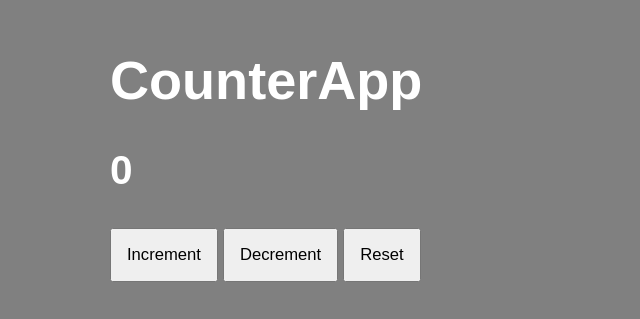
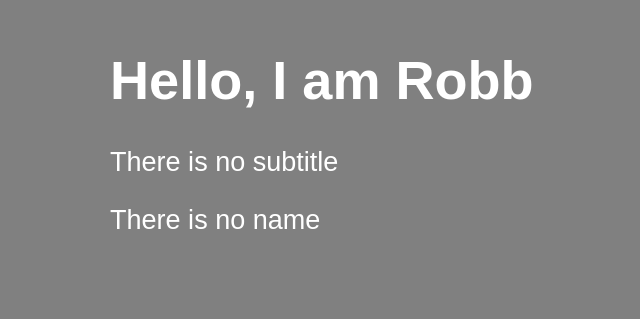
Before and after one commit to Melldok/React_Hooks, a React (Vite) app in the folder Exercises/03-counter-app-vite/: page / in a window 1280 px wide. Shown: the part 135-454 px from the top of the page, without its empty margins (38-678 px from the left). Built offline with nearby package versions, Linux system fonts and the light colour scheme.

Commit message:
Preparing for component testing

```diff
--- a/Exercises/03-counter-app-vite/package.json
+++ b/Exercises/03-counter-app-vite/package.json
@@ -17,6 +17,7 @@
   "devDependencies": {
     "@babel/core": "^7.20.5",
     "@babel/preset-env": "^7.20.2",
+    "@testing-library/react": "^13.4.0",
     "@types/jest": "^29.2.3",
     "@types/react": "^18.0.24",
     "@types/react-dom": "^18.0.8",
--- a/Exercises/03-counter-app-vite/src/FirstApp.jsx
+++ b/Exercises/03-counter-app-vite/src/FirstApp.jsx
@@ -1,7 +1,7 @@
 import React from 'react'
 import PropTypes from 'prop-types';
 
-export const FirstApp = ( {title, subtitle} ) => {
+export const FirstApp = ( {title, subtitle, name} ) => {
 
 
 
@@ -9,6 +9,7 @@ export const FirstApp = ( {title, subtitle} ) => {
         <>
             <h1>{title}</h1>
             <p>{subtitle}</p>
+            <p> {name} </p>
         </>
   )
 }
@@ -22,5 +23,7 @@ FirstApp.propTypes = {
 
 // If there are no speficication on the props, use these defaults
 FirstApp.defaultProps = {
+
     subtitle: 'There is no subtitle',
+    name: 'There is no name'
 }
--- a/Exercises/03-counter-app-vite/src/main.jsx
+++ b/Exercises/03-counter-app-vite/src/main.jsx
@@ -10,6 +10,7 @@ CounterApp
 
 ReactDOM.createRoot( document.getElementById('root')).render(
     <React.StrictMode>
-        <CounterApp value={0}></CounterApp>
+        {/* <CounterApp value={0}></CounterApp> */}
+        <FirstApp title={ "Hello, I am Robb"}/>
     </React.StrictMode>
 )
```
Also changed, not shown: 2 other files (tests, documents, lock files or other folders).
